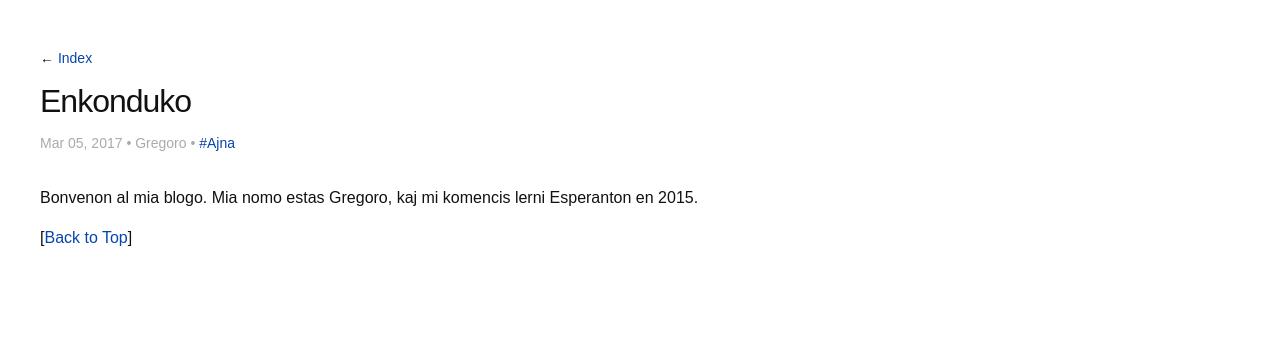
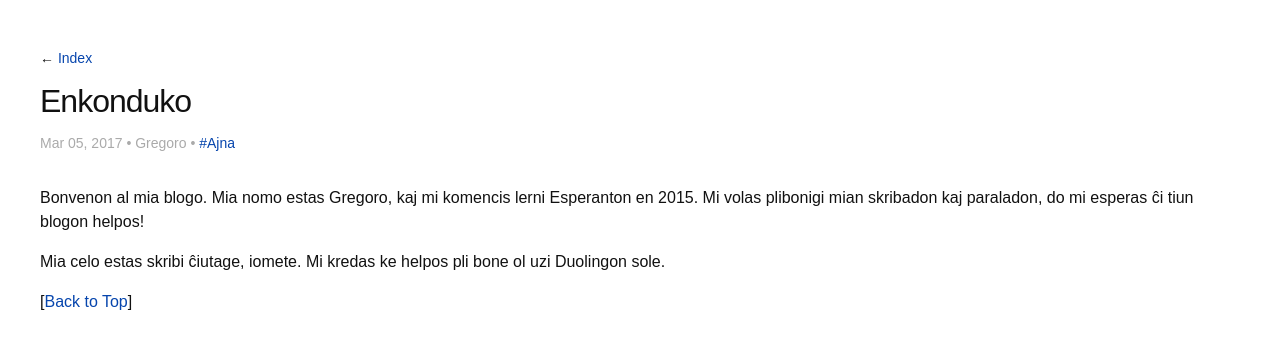
Before and after one commit to gregoroeo/gregoroeo.github.io, a Jekyll site: the page built from _posts/2017-03-05-enkonduko.md, in a window 1280 px wide. Shown: the top 349 px of the page. Built offline with Jekyll 4.4.1, drawn with Linux system fonts in a browser that asks for light colours; some web fonts are replaced.

Commit message:
Minor change on main header.

```diff
--- a/_posts/2017-03-05-enkonduko.md
+++ b/_posts/2017-03-05-enkonduko.md
@@ -5,4 +5,6 @@ tags: [Ajna]
 author: Gregoro
 ---
 
-Bonvenon al mia blogo.  Mia nomo estas Gregoro, kaj mi komencis lerni Esperanton en 2015.
+Bonvenon al mia blogo.  Mia nomo estas Gregoro, kaj mi komencis lerni Esperanton en 2015.  Mi volas plibonigi mian skribadon kaj paraladon, do mi esperas ĉi tiun blogon helpos!
+
+Mia celo estas skribi ĉiutage, iomete.  Mi kredas ke helpos pli bone ol uzi Duolingon sole.
--- a/index.html
+++ b/index.html
@@ -4,7 +4,7 @@ layout: default
 <div class="home">
 	<section class="site-header">
 		<h1 class="smallcap"><a class="site-title" href="{{ site.baseurl }}/">{{ site.title }}</a></h1>
-		<p>Bonvenon al mia blogo.  Ĉi tie mi esperas skribi pri tio, kio estas interesa por mi.</p>
+		<p>Bonvenon al mia blogo.  Ĉi tie mi esperas skribi pri tio, kio interesas por mi.</p>
 	</section>
 	<section>
 		<ul class="post-list">
```
